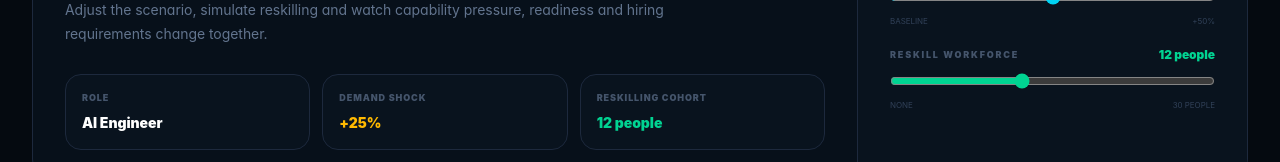
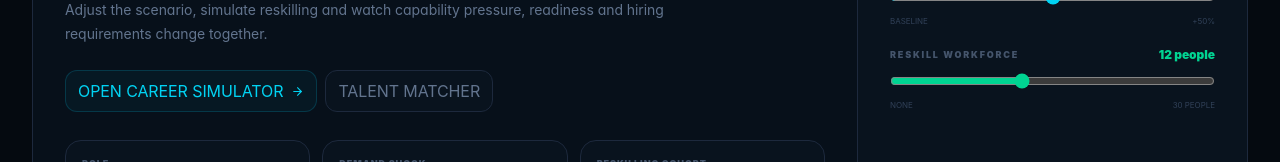
Before and after one commit to lubhanshu1/omninexus, a Next.js app in the folder frontend/: page /future-lab in a window 1280 px wide. Shown: the part 281-443 px from the top of the page. Built offline with nearby package versions, Linux system fonts and the light colour scheme; no server answers; sample sign-in values are in the browser's storage.

Commit message:
Connect Future Lab to career and talent workflows

```diff
--- a/frontend/app/future-lab/page.tsx
+++ b/frontend/app/future-lab/page.tsx
@@ -1,6 +1,7 @@
 "use client";
 
 import { useEffect, useMemo, useState } from "react";
+import { useSearchParams } from "next/navigation";
 import Link from "next/link";
 import {
   Activity,
@@ -47,11 +48,17 @@ function clamp(value: number, min: number, max: number) {
 }
 
 export default function FutureLabPage() {
+  const searchParams = useSearchParams();
   const [role, setRole] = useState("AI Engineer");
   const [demandShock, setDemandShock] = useState(25);
   const [reskill, setReskill] = useState(12);
 
   const profile = roleProfiles[role];
+
+  useEffect(() => {
+    const requestedRole = searchParams.get("role");
+    if (requestedRole && roleProfiles[requestedRole]) setRole(requestedRole);
+  }, [searchParams]);
   const [apiSimulation, setApiSimulation] = useState<any>(null);
   const [apiStatus, setApiStatus] = useState<"syncing" | "live" | "fallback">("syncing");
 
@@ -163,6 +170,15 @@ export default function FutureLabPage() {
               </div>
               <h2 className="max-w-3xl text-3xl font-black leading-tight tracking-tight text-white md:text-4xl">See how demand shocks change your workforce.</h2>
               <p className="mt-4 max-w-2xl text-sm leading-6 text-slate-500">Adjust the scenario, simulate reskilling and watch capability pressure, readiness and hiring requirements change together.</p>
+              <div className="mt-6 flex flex-wrap gap-2">
+                <Link href={"/career-simulator?role=" + encodeURIComponent(role)} className="inline-flex items-center gap-2 rounded-xl border border-cyan-500/20 bg-cyan-500/5 px-3 py-2 text-[10px] font-black uppercase tracking-widest text-cyan-400 transition hover:border-cyan-400/40">
+                  Open Career Simulator <ArrowRight size={13} />
+                </Link>
+                <Link href="/recruiter" className="inline-flex items-center gap-2 rounded-xl border border-slate-800 bg-[#09131e] px-3 py-2 text-[10px] font-black uppercase tracking-widest text-slate-500 transition hover:border-slate-700 hover:text-white">
+                  Talent Matcher
+                </Link>
+              </div>
+
               <div className="mt-7 grid gap-3 sm:grid-cols-3">
                 <div className="rounded-2xl border border-slate-800 bg-[#09131e] p-4">
                   <div className="text-[9px] font-black uppercase tracking-widest text-slate-600">Role</div>
```
